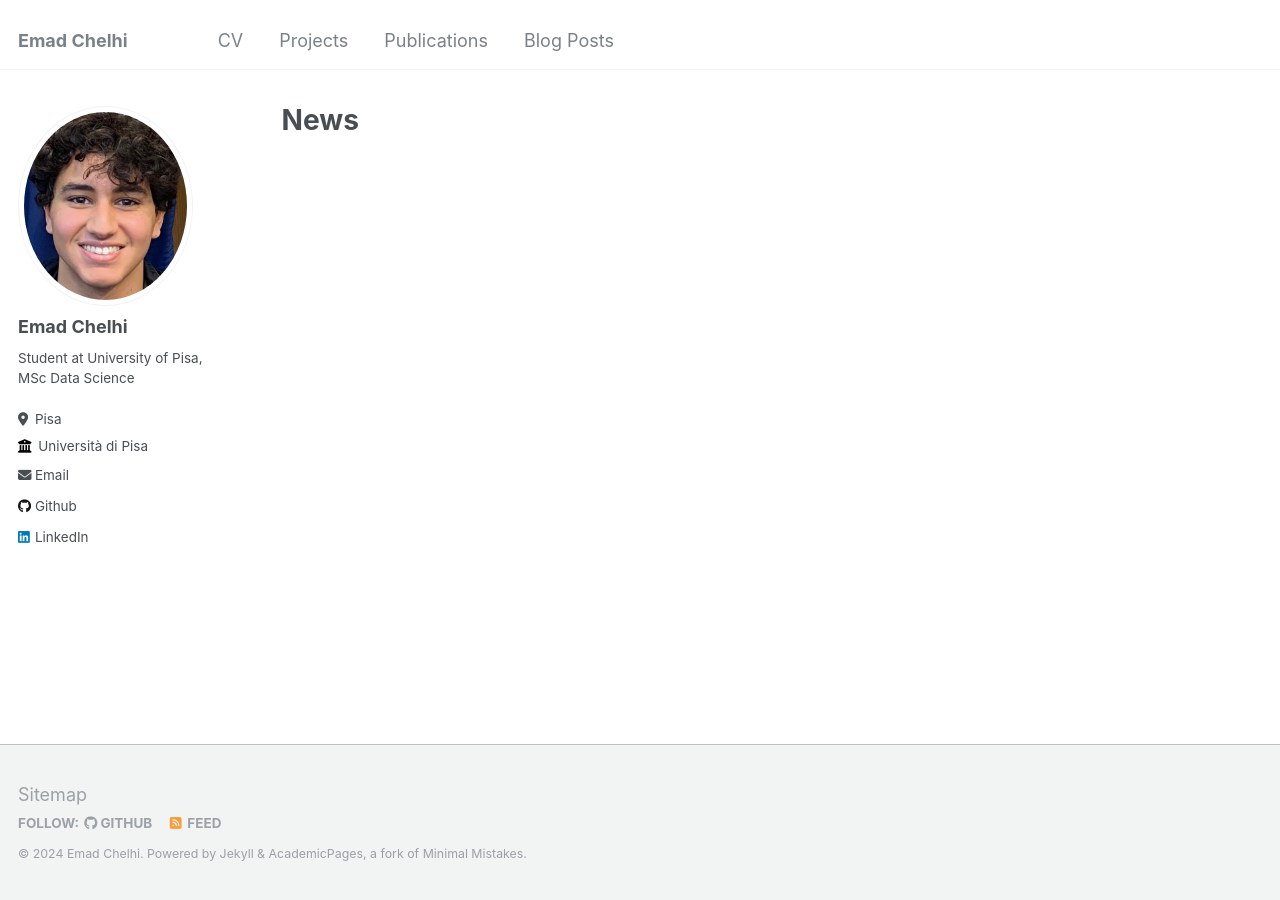
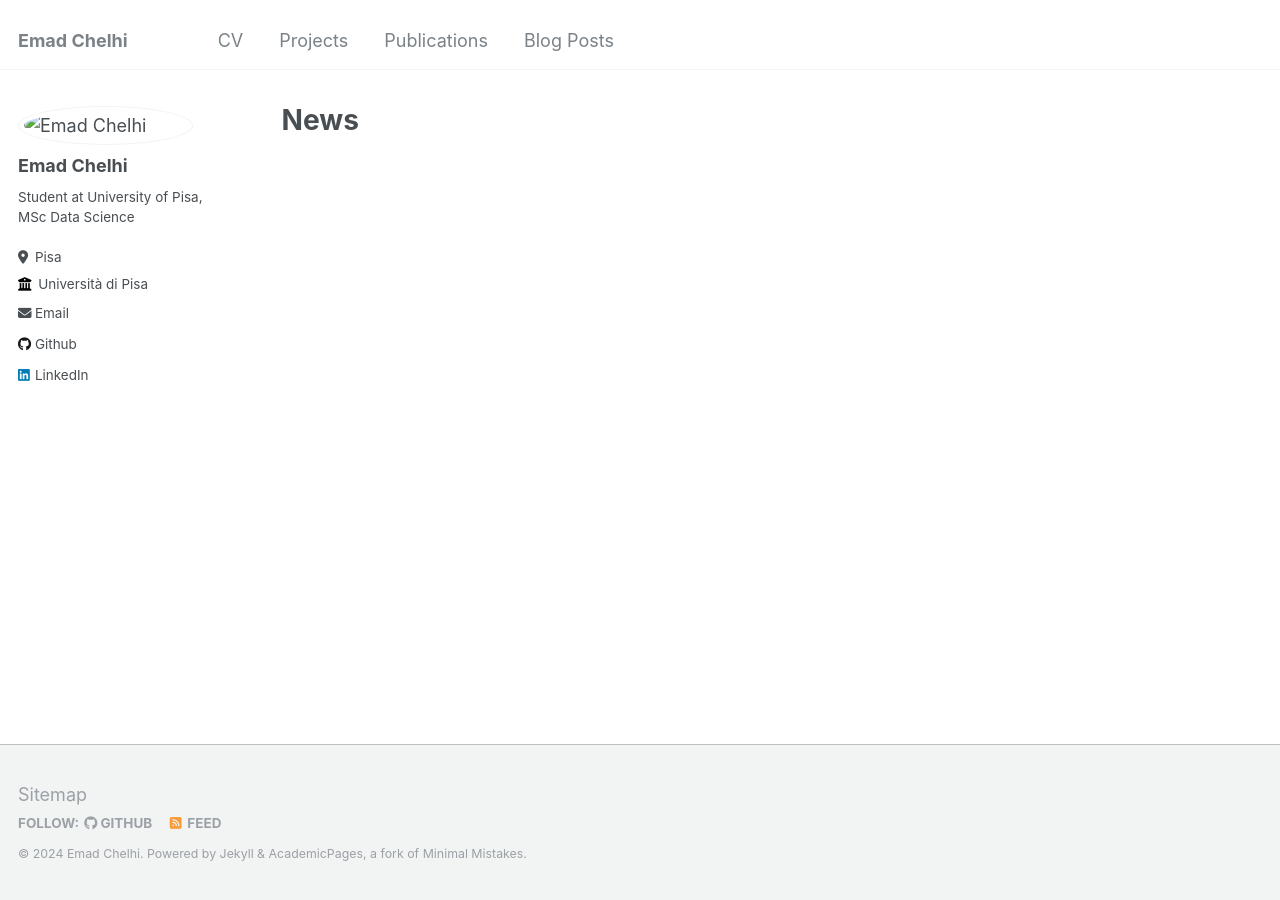
Before and after one commit to emadchelhi/emadchelhi.github.io, a Jekyll site: the page built from _pages/about.md, in a window 1280 px wide. Built offline with Jekyll 4.4.1, drawn with Linux system fonts in a browser that asks for light colours.

Commit message:
Update _config.yml

```diff
--- a/_config.yml
+++ b/_config.yml
@@ -21,7 +21,7 @@ repository               : "academicpages/academicpages.github.io"
 #               Additional customization can be done by editing /_includes/author-profile.html
 author:
   # Biographic information
-  avatar           : "foto_lkdIn.png"
+  avatar           : "emadchelhi.github.io/images/foto_lkdIn.png"
   name             : "Emad Chelhi"
   pronouns         : # example: "she/her"
   bio              : "Student at University of Pisa, MSc Data Science"
```
